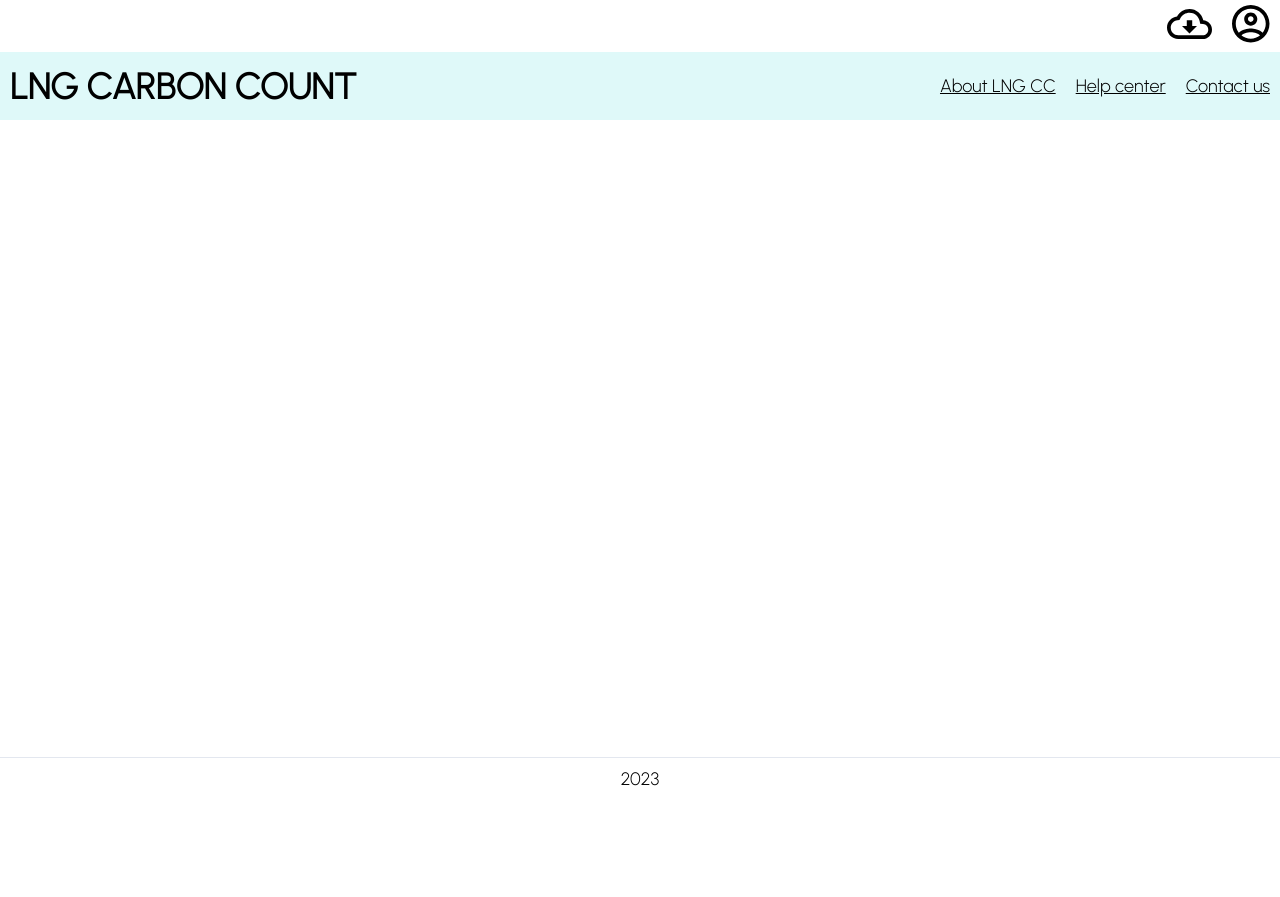
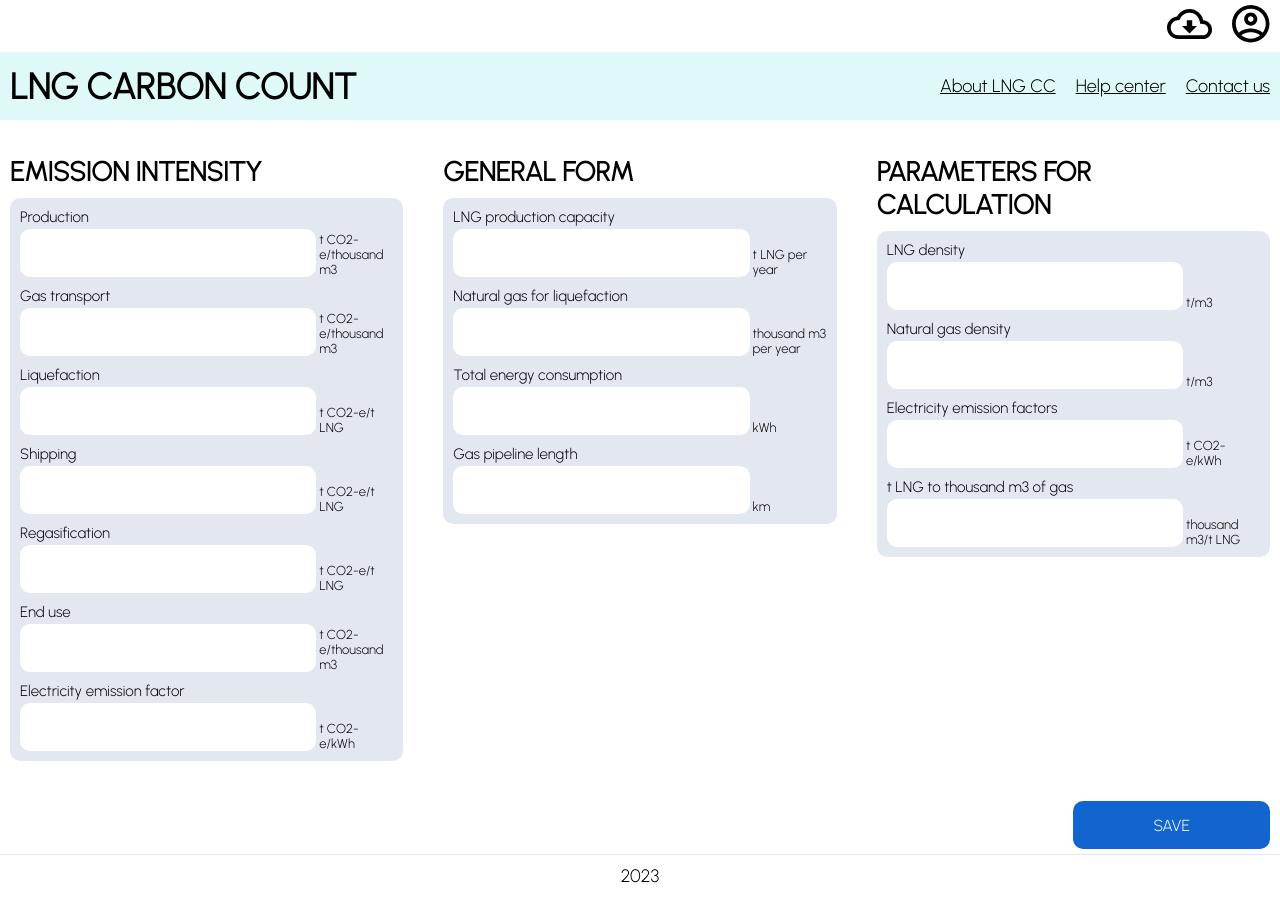
Before and after one commit to Vetapteka/lng-carbon-count, a React (Create React App) app: page /lng-carbon-count/more_options in a window 1280 px wide. Before the commit the page ends 800 px from the top, so only its background shows below. Built offline with nearby package versions, Linux system fonts and the light colour scheme.

Commit message:
add MoreOptions

```diff
--- /dev/null
+++ b/src/components/common/Section.jsx
@@ -0,0 +1,14 @@
+import React from 'react';
+
+const Section = ({ title, children }) => {
+    return (
+        <section>
+            <h2 style={{ textTransform: 'uppercase', marginBottom: '10px' }}>
+                {title}
+            </h2>
+            {children}
+        </section>
+    );
+};
+
+export default Section;
--- a/src/pages/calculator/moreOptions/MoreOptions.jsx
+++ b/src/pages/calculator/moreOptions/MoreOptions.jsx
@@ -1,12 +1,41 @@
 import React from 'react';
+import MoreOptionsLayout from './MoreOptionsLayout';
+import Button from '../../../components/common/UI/Button/Button';
+import { buttonRoles } from '../../../components/common/UI/Button/ButtonRoles';
 import Form from '../../../components/common/UI/Form/Form';
+import { Size } from '../../../components/common/UI/utils';
+import {
+    generalParams,
+    calculationParams,
+    emissionIntensityParams,
+} from '../../../utils/lng-variables';
 
 const MoreOptions = () => {
-    // const
+    const generalForm = (
+        <Form id='form' size={new Size(1, 4)} fields={generalParams} />
+    );
+    const emissionForm = (
+        <Form
+            id='form'
+            size={new Size(1, 7)}
+            fields={emissionIntensityParams}
+        />
+    );
+    const parametersForm = (
+        <Form id='form' size={new Size(1, 4)} fields={calculationParams} />
+    );
+    const button = (
+        <Button role={buttonRoles.main} type='submit' form='form'>
+            save
+        </Button>
+    );
     return (
-<></>
-        // <Form id='form'  />
-        // <Button role={buttonRoles.main} type='submit' form='form'>save</Button>
+        <MoreOptionsLayout
+            generalForm={generalForm}
+            emissionForm={emissionForm}
+            parametersForm={parametersForm}
+            button={button}
+        />
     );
 };
 
--- a/src/pages/calculator/moreOptions/MoreOptionsLayout.jsx
+++ b/src/pages/calculator/moreOptions/MoreOptionsLayout.jsx
@@ -1,9 +1,21 @@
 import React from 'react';
+import Section from '../../../components/common/Section';
+import classes from './MoreOptionsLayout.module.css';
 
-const MoreOptionsLayout = () => {
+const MoreOptionsLayout = ({
+    generalForm,
+    emissionForm,
+    parametersForm,
+    button,
+}) => {
     return (
-        <div>
-
+        <div className={classes.body}>
+            <Section title='Emission intensity'>{emissionForm}</Section>
+            <Section title='General form'>{generalForm}</Section>
+            <Section title='parameters for calculation'>
+                {parametersForm}
+            </Section>
+            <div className={classes.button_grid}>{button}</div>
         </div>
     );
 };
--- /dev/null
+++ b/src/pages/calculator/moreOptions/MoreOptionsLayout.module.css
@@ -0,0 +1,11 @@
+.body {
+    display: grid;
+    grid-template-columns: repeat(3, 1fr);
+    gap: 40px;
+}
+
+.button_grid {
+    grid-column-start: 3;
+    width: 50%;
+    justify-self: end;
+}
```
